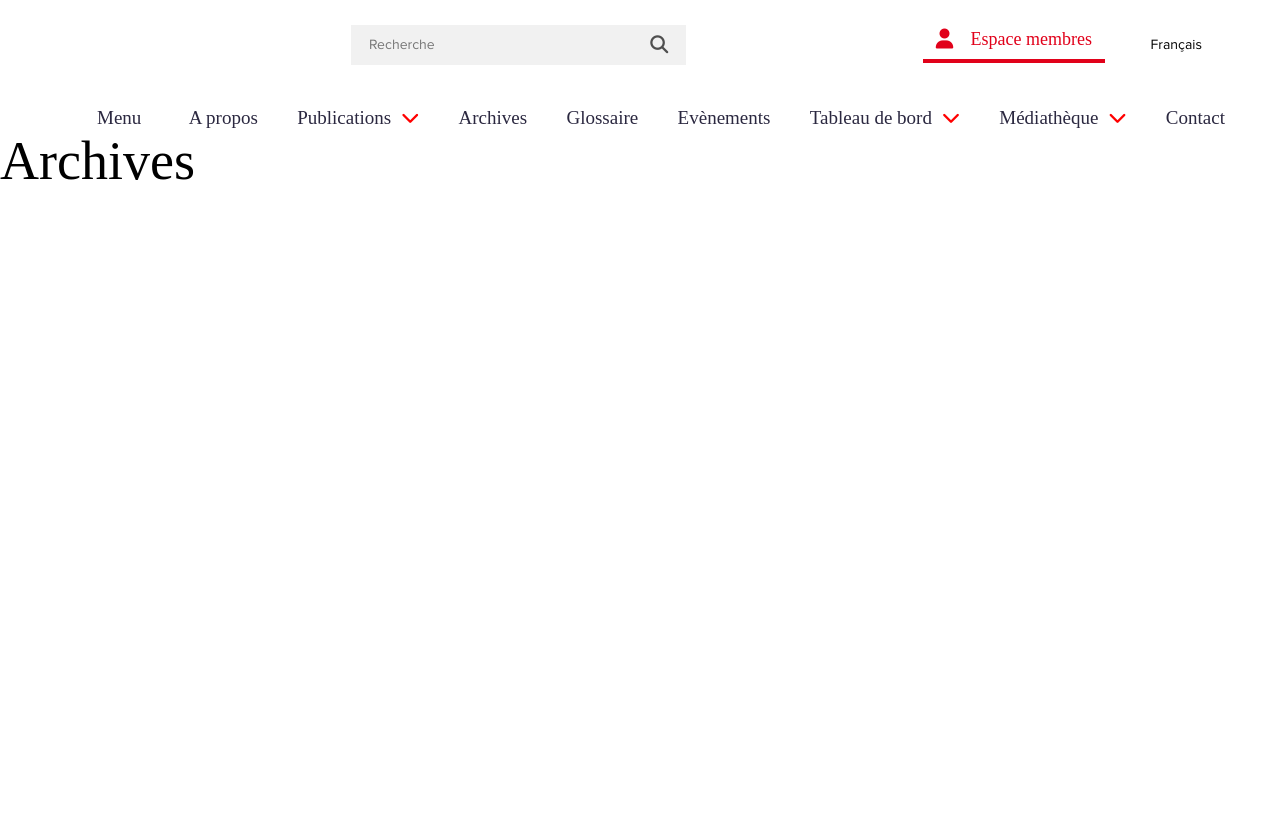
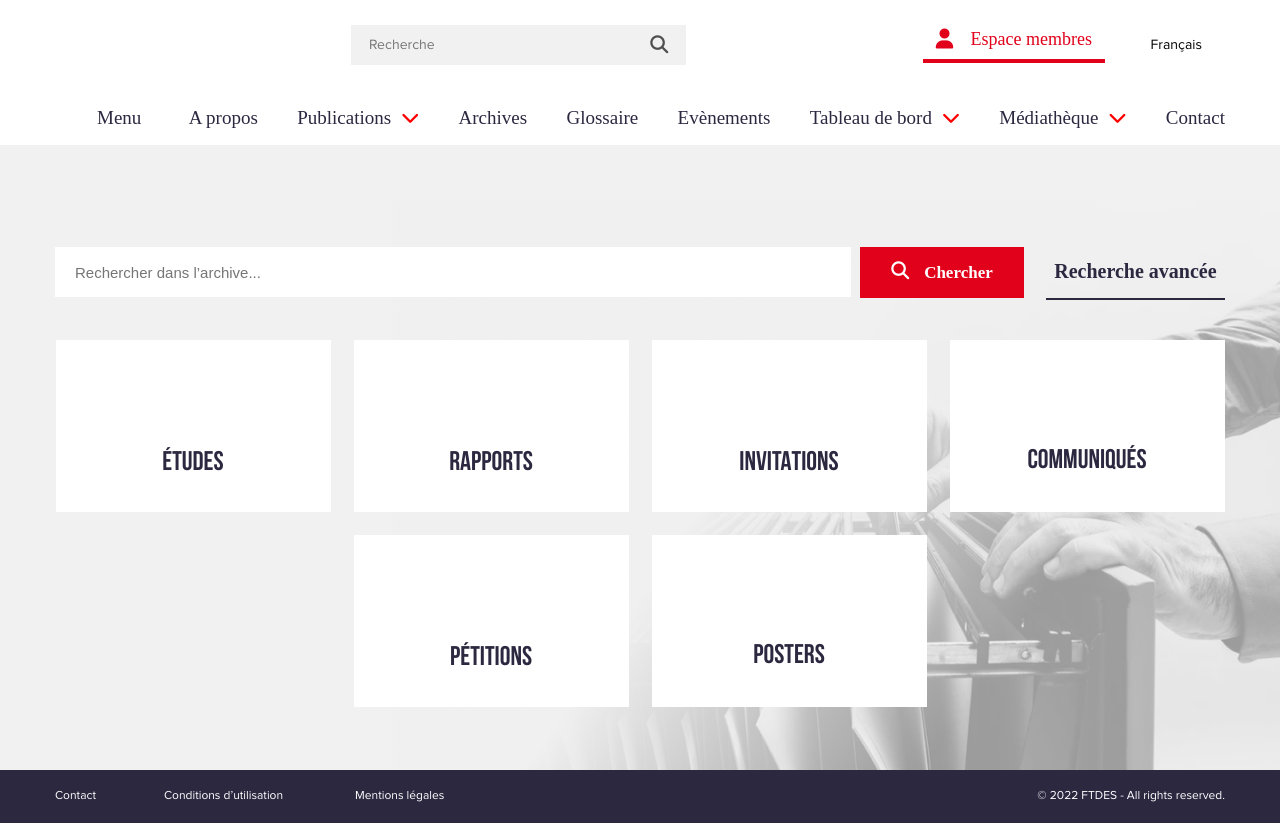
Before and after one commit to tarekguermazi/buildfront0602, a React (Create React App) app: page /Archives in a window 1280 px wide. Before the commit the page ends 800 px from the top, so only its background shows below. Built offline with nearby package versions, Linux system fonts and the light colour scheme.

Commit message:
start working on archieve

```diff
--- a/public/index.html
+++ b/public/index.html
@@ -1,5 +1,5 @@
 <!DOCTYPE html>
-<html lang="en">
+<html lang="fr">
   <head>
     <meta charset="utf-8" />
     <link rel="icon" href="%PUBLIC_URL%/favicon.ico" />
--- a/src/App.css
+++ b/src/App.css
@@ -3451,3 +3451,20 @@ button.splide__arrow--prev {
 .css-1n7v3ny-option:hover {
   background-color: var(--hover__select) !important;
 }
+
+/* Styling the archieve__page */
+
+.app__archieve__page {
+  background-image: url(/public/images/acheive.png);
+  background-repeat: no-repeat;
+  background-position: right bottom;
+  background-color: var(--background);
+  padding-top: 0;
+}
+
+.app__archieve__page .archeive {
+  padding-top: 59px;
+  max-width: 1170px;
+  position: relative;
+  height: 100%;
+}
--- a/src/index.tsx
+++ b/src/index.tsx
@@ -8,3 +8,5 @@ import { i18n, init as i18nInit } from "src/i18n";
 
   ReactDOM.render(<App />, document.getElementById("root"));
 })();
+// document.getElementsByTagName("html")[0].setAttribute("dir", "rtl");
+//Or you can do it where ever you want, base on user selected language, or something else
--- a/src/view/Archive/Archives.tsx
+++ b/src/view/Archive/Archives.tsx
@@ -1,7 +1,108 @@
 import React from "react";
-
+import {
+  Communique,
+  Etudes,
+  rapport,
+  search__archeive,
+  invitation,
+  petition,
+  Poster,
+} from "src/assets/images";
 function Archives() {
-  return <h1>Archives</h1>;
+  return (
+    <div className='app__archieve__page'>
+      <div className='archeive'>
+        <div className='archieve__content'>
+          <div className='archieve__left'>
+            <div className='left__search'>
+              <input type='text' placeholder='Rechercher dans l’archive...' />
+              <div className='button__search'>
+                <i className='fa-solid fa-magnifying-glass' />
+                Chercher
+              </div>
+              <div className='search__advanced'>Recherche avancée</div>
+            </div>
+            <div className='mobile__archeiveSearch'>
+              <div className='archeiveSearch__form'>
+                <input type='text' placeholder='Rechercher dans l’archive...' />
+                <div className='button_search'>
+                  <img
+                    className='lazyload'
+                    src={search__archeive}
+                    alt='Search Archeive ICon'
+                    srcSet=''
+                  />
+                </div>
+              </div>
+              <div className='search__advanced'>Recherche avancée</div>
+            </div>
+            <div className='left__content'>
+              <div>
+                <div>
+                  <img className='lazyload' src={Etudes} alt='Etudes Icon' />
+                </div>
+                <div>
+                  <h4>études</h4>
+                </div>
+              </div>
+              <div>
+                <div>
+                  <img className='lazyload' src={rapport} alt='Rapport ICon' />
+                </div>
+                <div>
+                  <h4>Rapports</h4>
+                </div>
+              </div>
+              <div>
+                <div>
+                  <img
+                    className='lazyload'
+                    src={invitation}
+                    alt='invitation ICon'
+                  />
+                </div>
+                <div>
+                  <h4>Invitations</h4>
+                </div>
+              </div>
+              <div>
+                <div>
+                  <img
+                    className='lazyload'
+                    src={Communique}
+                    alt='Communique Png'
+                  />
+                </div>
+                <div>
+                  <h4>Communiqués</h4>
+                </div>
+              </div>
+              <div>
+                <div>
+                  <img
+                    className='lazyload'
+                    src={petition}
+                    alt='Petition Icon'
+                  />
+                </div>
+                <div>
+                  <h4>Pétitions</h4>
+                </div>
+              </div>
+              <div>
+                <div>
+                  <img className='lazyload' src={Poster} alt='Poster Icon' />
+                </div>
+                <div>
+                  <h4>Posters</h4>
+                </div>
+              </div>
+            </div>
+          </div>
+        </div>
+      </div>
+    </div>
+  );
 }
 
 export default Archives;
--- a/src/view/shared/routes/NavigateRoute.tsx
+++ b/src/view/shared/routes/NavigateRoute.tsx
@@ -2,6 +2,7 @@ import React from "react";
 import { Route, Redirect } from "react-router-dom";
 import PermissionChecker from "../../../modules/auth/permissionChecker";
 import Layout from "src/view/Layout/Layout";
+import Footer from "../../Layout/Footer";
 function NavigateRoute({
   component: Component,
   currentUser,
@@ -24,9 +25,12 @@ function NavigateRoute({
           return <Redirect to='/auth/empty-permissions' />;
         }
         return (
-          <Layout>
-            <Component {...props} />
-          </Layout>
+          <div style={{ minHeight: "100%" }}>
+            <Layout>
+              <Component {...props} />
+            </Layout>
+            <Footer />
+          </div>
         );
       }}
     />
--- a/src/view/shared/routes/PublicRoute.tsx
+++ b/src/view/shared/routes/PublicRoute.tsx
@@ -1,6 +1,7 @@
 import React from "react";
 import { Route, Redirect } from "react-router-dom";
 import PermissionChecker from "../../../modules/auth/permissionChecker";
+import Footer from "src/view/Layout/Footer";
 import Layout from "../../Layout/Layout";
 function PublicRoute({
   component: Component,
```
Also changed, not shown: src/view/Layout/Layout.tsx (+6 -2 lines), src/view/shared/Breadcrumb.tsx (added, +39 -0 lines).
